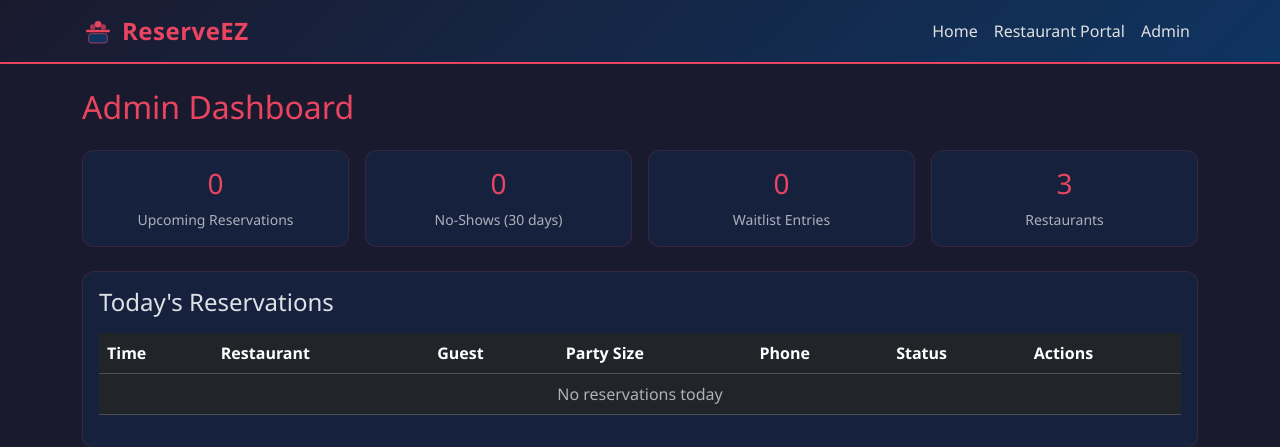
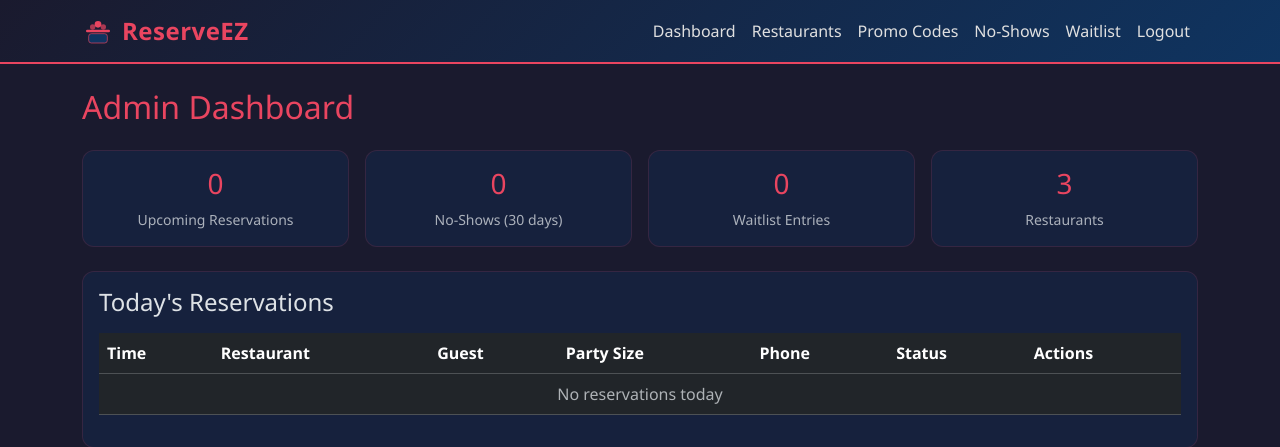
Before and after one commit to felabayomi/ReserveEZ, a Flask app: page /admin in a window 1280 px wide. Shown: the top 447 px of the page. Run offline with Flask 3, Linux system fonts and the light colour scheme; the visitor is signed in with stand-in values (Sample User, id 1).

Commit message:
Update navigation menus to display context-specific links for each section
Modify base template to conditionally render navigation links based on the current request path, providing distinct menus for the public site, restaurant portal, and admin panel.

Replit-Commit-Author: Agent
Replit-Commit-Session-Id: 99ee95cf-b045-49b0-8551-7e1bd2433cd2
Replit-Commit-Checkpoint-Type: full_checkpoint
Replit-Commit-Event-Id: 128ddb7d-7310-462f-adf6-9e42e509da72
Replit-Commit-Screenshot-Url: https://storage.googleapis.com/screenshot-production-us-central1/b8c7a0c4-625d-4e10-aa1b-69de390a1df5/99ee95cf-b045-49b0-8551-7e1bd2433cd2/lXnkZ0S
Replit-Helium-Checkpoint-Created: true

```diff
--- a/templates/base.html
+++ b/templates/base.html
@@ -89,15 +89,49 @@
     </button>
     <div class="collapse navbar-collapse" id="navMain">
       <ul class="navbar-nav ms-auto">
-        <li class="nav-item">
-          <a class="nav-link" href="/">Home</a>
-        </li>
-        <li class="nav-item">
-          <a class="nav-link" href="/portal">Restaurant Portal</a>
-        </li>
-        <li class="nav-item">
-          <a class="nav-link" href="/admin">Admin</a>
-        </li>
+        {% if request.path.startswith('/portal') %}
+          <li class="nav-item">
+            <a class="nav-link" href="/portal">Dashboard</a>
+          </li>
+          <li class="nav-item">
+            <a class="nav-link" href="/portal/reservations">Reservations</a>
+          </li>
+          <li class="nav-item">
+            <a class="nav-link" href="/portal/tables">Tables</a>
+          </li>
+          <li class="nav-item">
+            <a class="nav-link" href="/portal/restaurant/edit">Settings</a>
+          </li>
+          <li class="nav-item">
+            <a class="nav-link" href="/portal/no-show-stats">No-Shows</a>
+          </li>
+          <li class="nav-item">
+            <a class="nav-link text-warning" href="/portal/logout">Logout</a>
+          </li>
+        {% elif request.path.startswith('/admin') %}
+          <li class="nav-item">
+            <a class="nav-link" href="/admin">Dashboard</a>
+          </li>
+          <li class="nav-item">
+            <a class="nav-link" href="/admin/restaurants">Restaurants</a>
+          </li>
+          <li class="nav-item">
+            <a class="nav-link" href="/admin/promo-codes">Promo Codes</a>
+          </li>
+          <li class="nav-item">
+            <a class="nav-link" href="/admin/no-show-stats">No-Shows</a>
+          </li>
+          <li class="nav-item">
+            <a class="nav-link" href="/admin/waitlist">Waitlist</a>
+          </li>
+          <li class="nav-item">
+            <a class="nav-link text-warning" href="/admin/logout">Logout</a>
+          </li>
+        {% else %}
+          <li class="nav-item">
+            <a class="nav-link" href="/">Home</a>
+          </li>
+        {% endif %}
       </ul>
     </div>
   </div>
```
